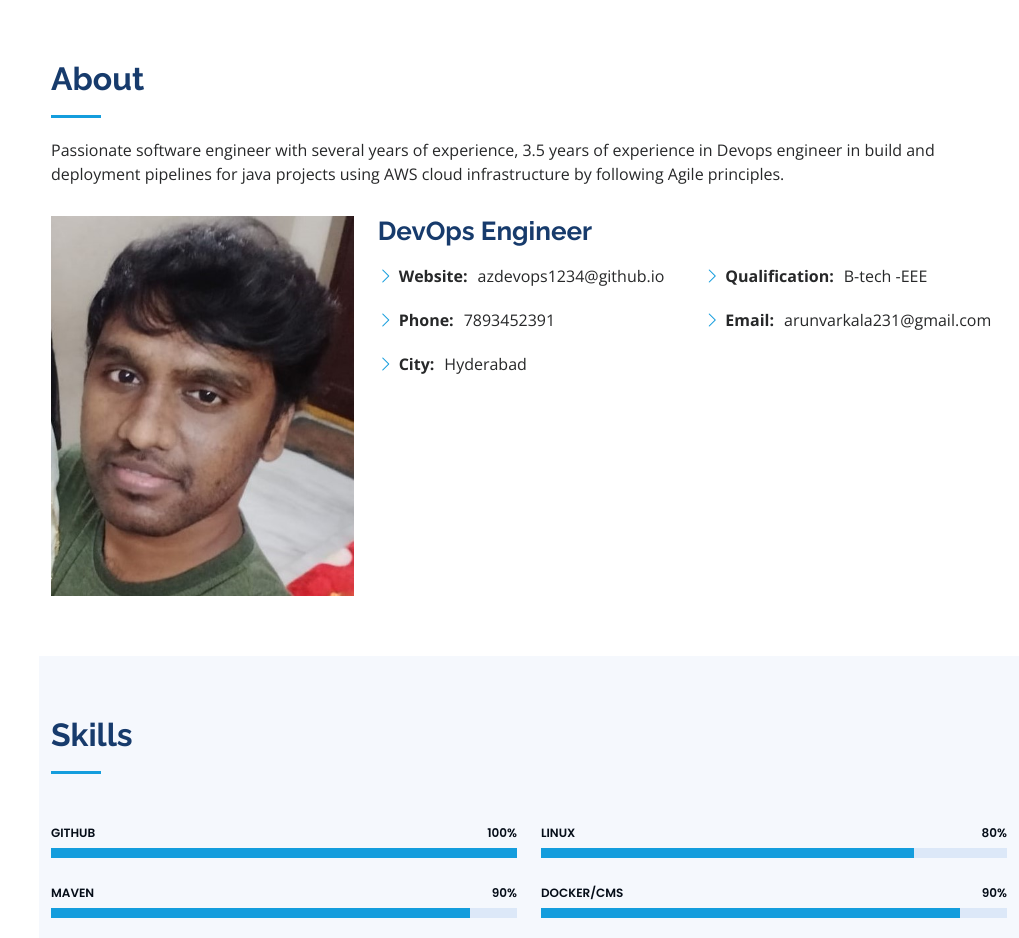
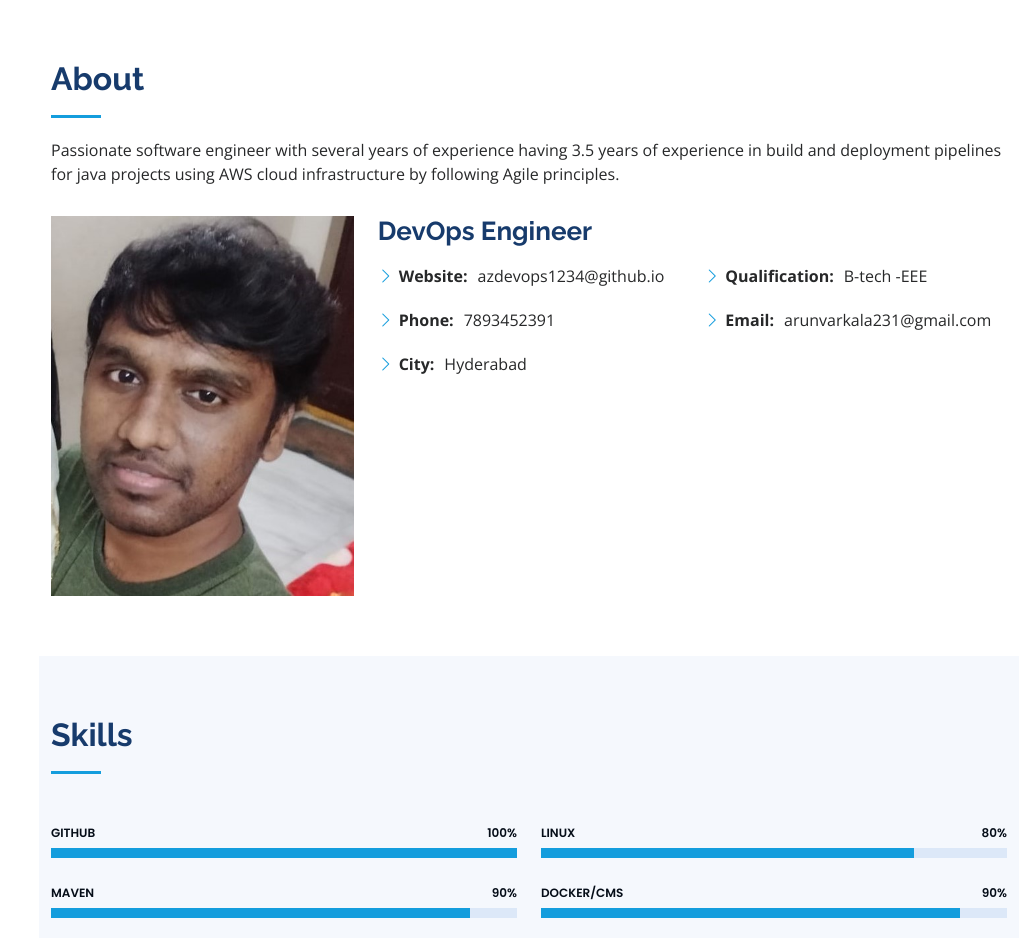
Before and after one commit to azdevops1234/azdevops1234.github.io, a plain HTML site: page index.html in a window 1280 px wide. Shown: the part 800-1738 px from the top of the page, without its empty margins (261-1280 px from the left). Drawn offline with nearby package versions, Linux system fonts and the light colour scheme.

Commit message:
added file

```diff
--- a/index.html
+++ b/index.html
@@ -85,7 +85,7 @@
 
         <div class="section-title">
           <h2>About</h2>
-          <p>Passionate software engineer with several years of experience, 3.5 years of experience in Devops engineer in build and deployment pipelines for java projects using AWS cloud infrastructure by following Agile principles.</p>
+          <p>Passionate software engineer with several years of experience having 3.5 years of experience in build and deployment pipelines for java projects using AWS cloud infrastructure by following Agile principles.</p>
         </div>
 
         <div class="row">
```
